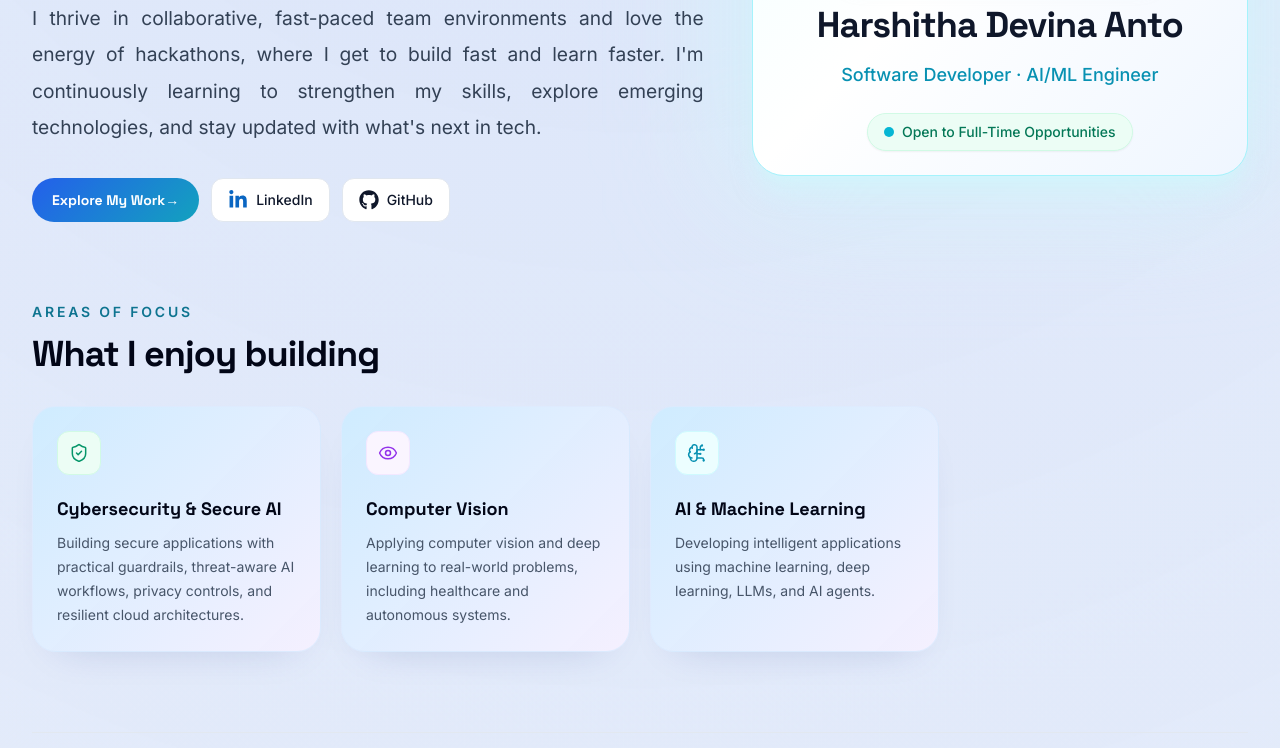
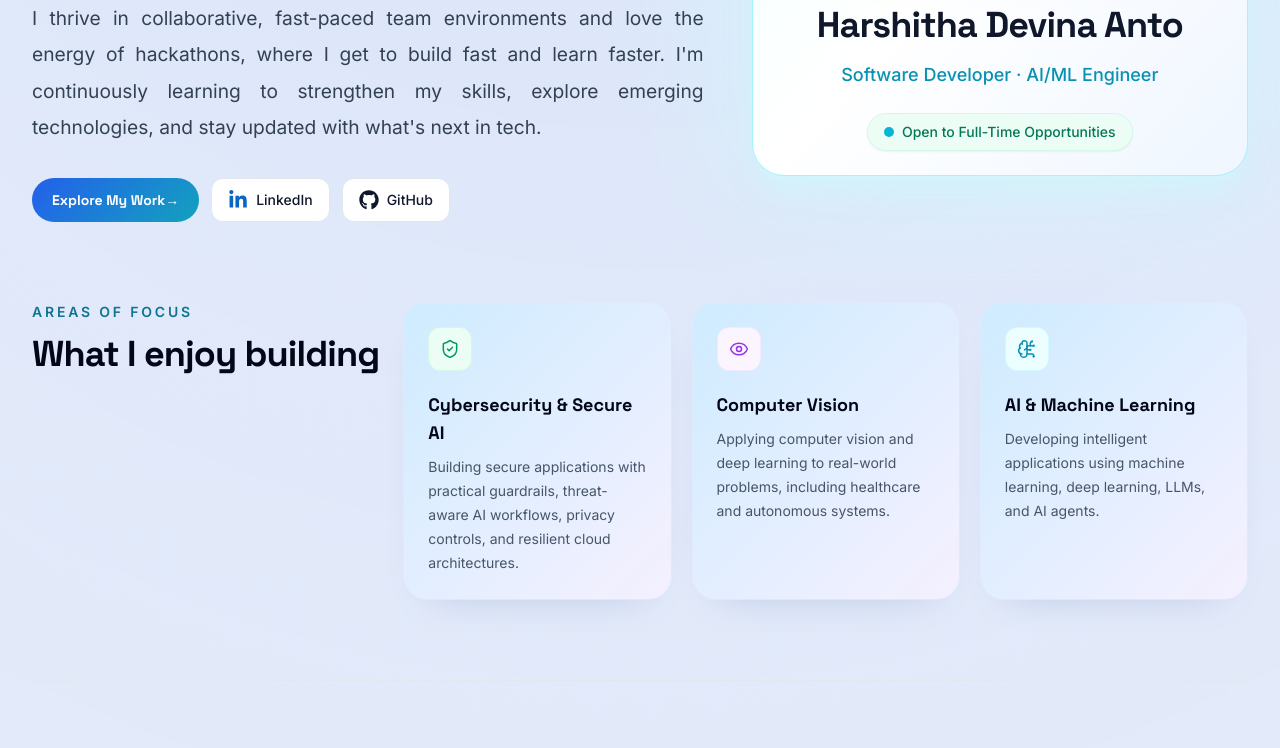
Before and after one commit to HarshithaDA/HarshithaDA.github.io, a React (Vite) app: page / in a window 1280 px wide. Shown: the part 587-1335 px from the top of the page. Built offline with nearby package versions, Linux system fonts and the light colour scheme.

Commit message:
Align focus cards with technical skills
Co-authored-by: Copilot <223556219+Copilot@users.noreply.github.com>

```diff
--- a/src/App.tsx
+++ b/src/App.tsx
@@ -335,7 +335,6 @@ function App() {
                   </div>
                 </div>
 
-
                 </div>
 
               </div>
@@ -348,7 +347,9 @@ function App() {
           {/* WHAT I WORK WITH */}
           <div className="mt-20">
 
-            <div className="max-w-3xl">
+            <div className="flex flex-col gap-6 lg:flex-row lg:items-start lg:justify-between">
+
+            <div className="max-w-xl">
 
               <p className="text-sm font-semibold uppercase tracking-[0.2em] text-cyan-700">
                 Areas of Focus
@@ -361,9 +362,9 @@ function App() {
 
             </div>
 
-            <div className="mt-8 grid gap-5 md:grid-cols-2 xl:grid-cols-4">
+            <div className="grid gap-5 md:grid-cols-2 xl:grid-cols-3 lg:flex-1">
 
-              {/* Cybersecurity */}
+            {/* Cybersecurity */}
               <div className="section-card group p-6 transition-all duration-300 hover:-translate-y-1 hover:border-emerald-200 hover:shadow-lg hover:shadow-emerald-100/50">
 
                 <div className="flex h-11 w-11 items-center justify-center rounded-xl border border-emerald-100 bg-emerald-50 text-emerald-600 transition-all duration-300 group-hover:border-emerald-200 group-hover:bg-emerald-100 group-hover:text-emerald-700">
@@ -418,10 +419,6 @@ function App() {
                 </p>
 
               </div>
-
-
-
-
 
             </div>
 
@@ -517,11 +514,13 @@ function App() {
                   </div>
                 </div>
 
-</div>
+              </div>
 
             </div>
 
           </div>
+
+        </div>
 
         </div>
       </section>
```
